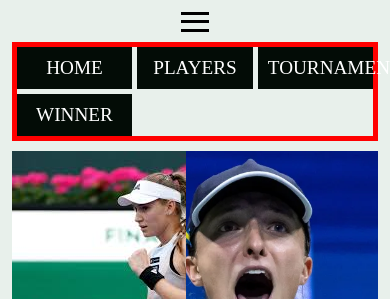
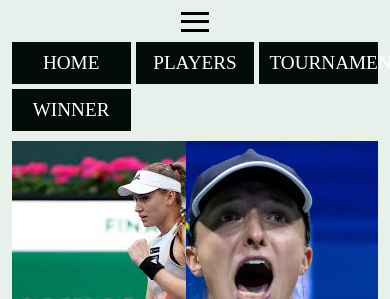
Before and after one commit to achmad-irfan/css-grid, a plain HTML site: page index.html in a window 390 px wide. Shown: the top 299 px of the page. Drawn offline with nearby package versions, Linux system fonts and the light colour scheme.

Commit message:
css grid

```diff
--- a/styles.css
+++ b/styles.css
@@ -154,7 +154,6 @@ ul.menu-list {
   }
 
   .menu-list {
-    border: 5px solid red;
     grid-template-columns: 1fr;
   }
 
```
